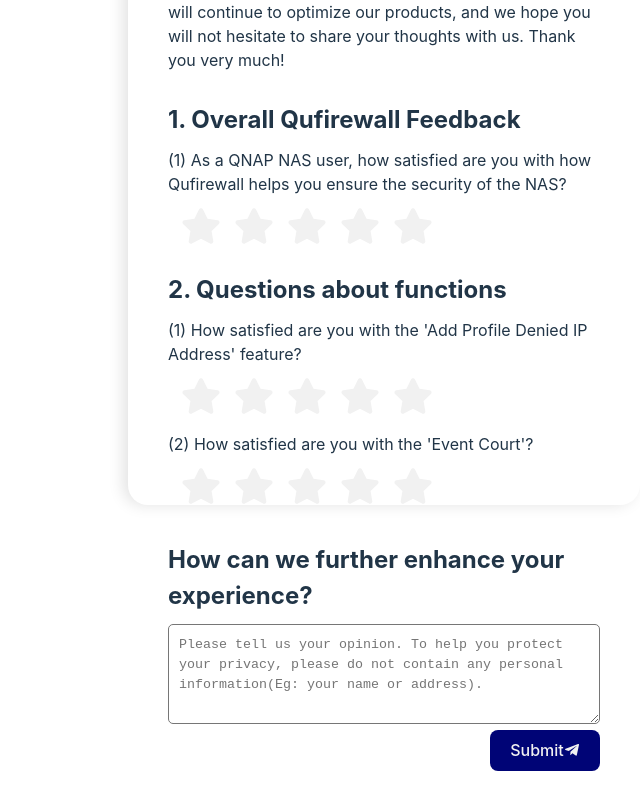
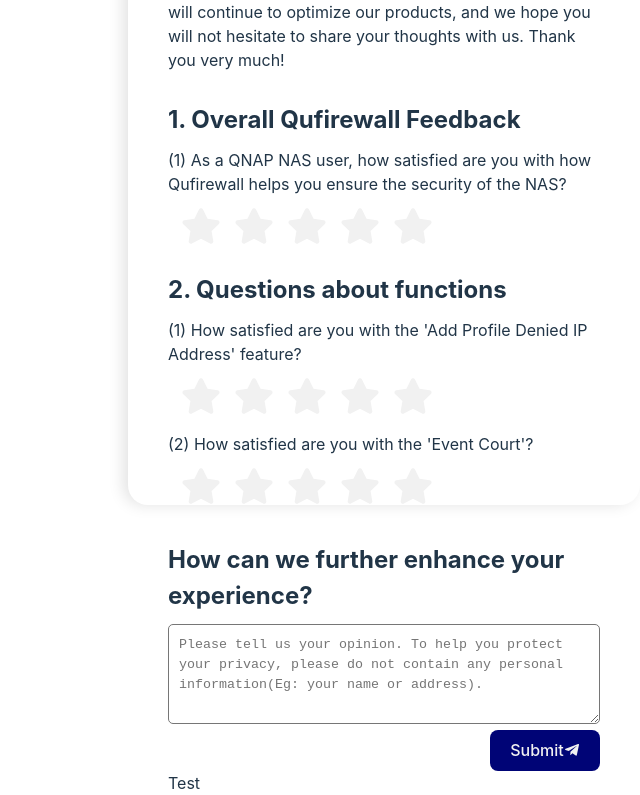
Before and after one commit to ChengXuJustin/QNAP-feedback, a React (Vite) app: page / in a window 1280 px wide. Shown: the part 295-1090 px from the top of the page, without its empty margins (640-1280 px from the left). Before the commit the page ends 1066 px from the top, so only its background shows below. Built offline with nearby package versions, Linux system fonts and the light colour scheme.

Commit message:
Adding Test

```diff
--- a/src/components/Feedback.jsx
+++ b/src/components/Feedback.jsx
@@ -3,6 +3,7 @@
 import Rating from './Rating'
 import rating_text from '../data/rating.json'
 import OpenQuestion from './OpenQuestion'
+import Test from './test'
 
 
 const Feedback = () => {
@@ -12,6 +13,7 @@
             <Citation />
             <Rating listings={rating_text}/>
             <OpenQuestion />
+            <Test />
         </div>
   )
 }
--- /dev/null
+++ b/src/components/test.jsx
@@ -0,0 +1,9 @@
+import React from 'react'
+
+const Test = () => {
+  return (
+    <div>Test</div>
+  )
+}
+
+export default Test
```
